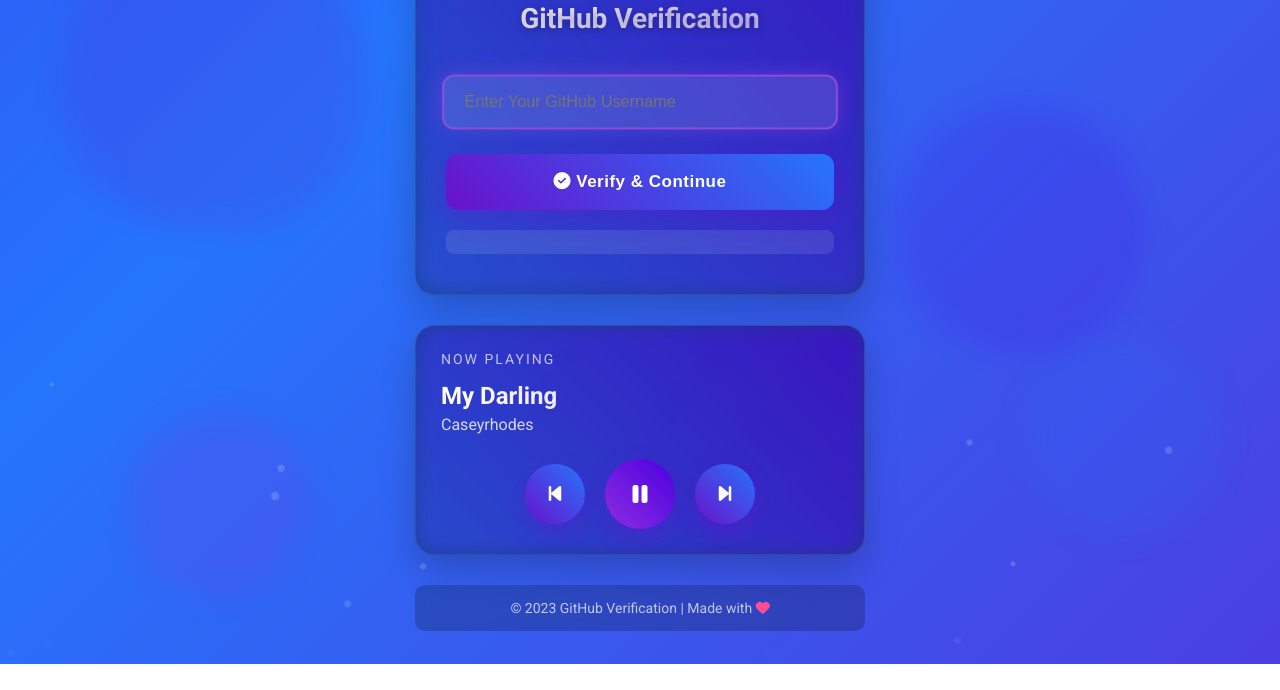
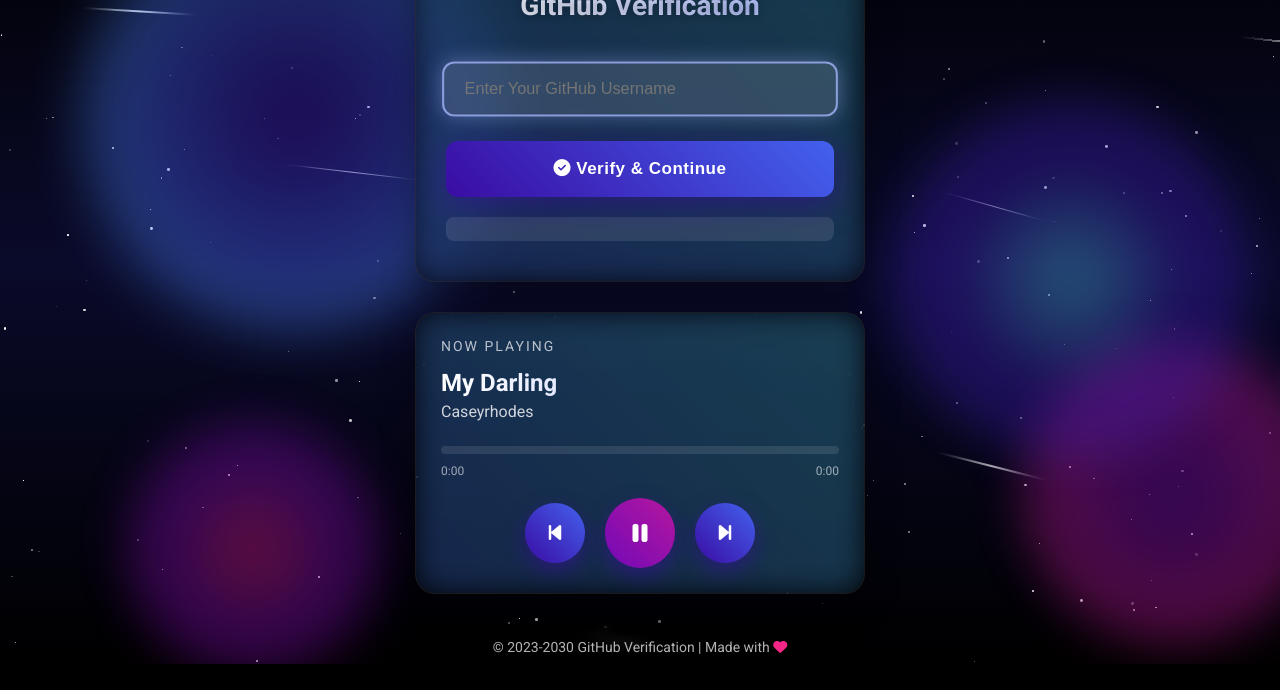
Before and after one commit to caseytech001/Verify, a plain HTML site: page index.html in a window 1280 px wide. Shown: the part 136-826 px from the top of the page. Before the commit the page ends 800 px from the top, so only its background shows below. Drawn offline with Linux system fonts and the light colour scheme.

Commit message:
ᴄᴀsᴇʏʀʜᴏᴅᴇs ᴛᴇᴄʜ

```diff
--- a/index.html
+++ b/index.html
@@ -2,7 +2,7 @@
 <html lang="en">
 <head>
   <meta charset="utf-8">
-  <title>GitHub Verification with Music Player</title>
+  <title>GitHub Verification with Space Music Player</title>
   <link rel="stylesheet" href="https://cdnjs.cloudflare.com/ajax/libs/font-awesome/6.4.0/css/all.min.css">
   <link href="https://fonts.googleapis.com/css2?family=Roboto:wght@400;500;700&display=swap" rel="stylesheet">
   <meta name="viewport" content="width=device-width, initial-scale=1">
@@ -21,75 +21,111 @@
       min-height: 100vh;
       font-family: 'Roboto', sans-serif;
       color: #fff;
-      background: linear-gradient(-45deg, #6a11cb, #2575fc, #4a00e0, #8e2de2);
-      background-size: 400% 400%;
-      animation: gradientAnimation 12s ease infinite;
+      background: #000;
       padding: 20px;
       position: relative;
       overflow-x: hidden;
     }
 
-    /* Animated background elements */
-    .bg-animation {
+    /* Space background with stars */
+    .space-background {
       position: fixed;
       top: 0;
       left: 0;
       width: 100%;
       height: 100%;
-      z-index: -1;
+      z-index: -2;
+      background: linear-gradient(to bottom, #000000, #0a0a2a, #000000);
       overflow: hidden;
     }
 
-    .bg-circle {
+    .stars {
+      position: absolute;
+      top: 0;
+      left: 0;
+      width: 100%;
+      height: 100%;
+      z-index: -1;
+    }
+
+    .star {
+      position: absolute;
+      background-color: white;
+      border-radius: 50%;
+      animation: twinkle linear infinite;
+    }
+
+    @keyframes twinkle {
+      0%, 100% { opacity: 0.2; }
+      50% { opacity: 1; }
+    }
+
+    /* Moving galaxies and nebulae */
+    .galaxy {
       position: absolute;
       border-radius: 50%;
-      opacity: 0.15;
-      animation: float 20s infinite ease-in-out;
-      filter: blur(15px);
+      filter: blur(25px);
+      opacity: 0.4;
+      animation: float 40s infinite ease-in-out;
     }
 
-    .circle-1 {
-      width: 300px;
-      height: 300px;
-      background: #6a11cb;
+    .galaxy-1 {
+      width: 400px;
+      height: 400px;
+      background: radial-gradient(circle, #3a0ca3, #4361ee, #4cc9f0);
       top: 10%;
       left: 5%;
       animation-delay: 0s;
-      animation-duration: 25s;
+      animation-duration: 35s;
     }
 
-    .circle-2 {
-      width: 200px;
-      height: 200px;
-      background: #2575fc;
+    .galaxy-2 {
+      width: 300px;
+      height: 300px;
+      background: radial-gradient(circle, #7209b7, #b5179e, #f72585);
       top: 60%;
       left: 80%;
-      animation-delay: 2s;
-      animation-duration: 20s;
+      animation-delay: 5s;
+      animation-duration: 40s;
     }
 
-    .circle-3 {
+    .galaxy-3 {
+      width: 350px;
+      height: 350px;
+      background: radial-gradient(circle, #4cc9f0, #3a0ca3, #4361ee);
+      top: 30%;
+      left: 70%;
+      animation-delay: 10s;
+      animation-duration: 45s;
+    }
+
+    .galaxy-4 {
       width: 250px;
       height: 250px;
-      background: #4a00e0;
-      top: 30%;
-      left: 70%;
-      animation-delay: 4s;
-      animation-duration: 30s;
+      background: radial-gradient(circle, #f72585, #7209b7, #b5179e);
+      top: 70%;
+      left: 10%;
+      animation-delay: 15s;
+      animation-duration: 50s;
     }
 
-    .circle-4 {
-      width: 180px;
-      height: 180px;
-      background: #8e2de2;
-      top: 70%;
-      left: 10%;
-      animation-delay: 1s;
-      animation-duration: 22s;
+    @keyframes float {
+      0%, 100% {
+        transform: translate(0, 0) rotate(0deg) scale(1);
+      }
+      25% {
+        transform: translate(50px, -40px) rotate(5deg) scale(1.1);
+      }
+      50% {
+        transform: translate(-30px, 60px) rotate(-5deg) scale(0.9);
+      }
+      75% {
+        transform: translate(-60px, -30px) rotate(3deg) scale(1.05);
+      }
     }
 
-    /* Moving particles */
-    .particles {
+    /* Moving particles as shooting stars */
+    .shooting-stars {
       position: fixed;
       top: 0;
       left: 0;
@@ -98,59 +134,41 @@
       z-index: -1;
     }
 
-    .particle {
+    .shooting-star {
       position: absolute;
-      background: rgba(255, 255, 255, 0.3);
+      background: linear-gradient(to right, rgba(255, 255, 255, 0) 0%, rgba(255, 255, 255, 1) 50%, rgba(255, 255, 255, 0) 100%);
       border-radius: 50%;
-      animation: particleMove 15s infinite linear;
+      animation: shoot linear infinite;
+      opacity: 0;
     }
 
-    @keyframes gradientAnimation {
+    @keyframes shoot {
       0% {
-        background-position: 0% 50%;
+        transform: translate(0, 0) rotate(0deg);
+        opacity: 0;
+        width: 0;
       }
-      50% {
-        background-position: 100% 50%;
+      1% {
+        opacity: 1;
+      }
+      10% {
+        width: 150px;
       }
       100% {
-        background-position: 0% 50%;
-      }
-    }
-
-    @keyframes float {
-      0%, 100% {
-        transform: translateY(0) scale(1);
-      }
-      50% {
-        transform: translateY(-40px) scale(1.05);
-      }
-    }
-
-    @keyframes particleMove {
-      0% {
-        transform: translateY(100vh) translateX(0) rotate(0deg);
+        transform: translate(500px, 500px) rotate(45deg);
         opacity: 0;
-      }
-      10% {
-        opacity: 0.6;
-      }
-      90% {
-        opacity: 0.4;
-      }
-      100% {
-        transform: translateY(-100px) translateX(100px) rotate(360deg);
-        opacity: 0;
+        width: 0;
       }
     }
 
     .container {
       text-align: center;
-      background: rgba(0, 0, 0, 0.4);
+      background: rgba(0, 0, 0, 0.6);
       padding: 40px 30px;
       max-width: 450px;
       width: 100%;
       border-radius: 20px;
-      box-shadow: 0 15px 35px rgba(0, 0, 0, 0.2);
+      box-shadow: 0 15px 35px rgba(0, 0, 0, 0.3);
       animation: containerSlide 0.8s ease-out;
       backdrop-filter: blur(12px);
       position: relative;
@@ -178,12 +196,24 @@
       right: -2px;
       bottom: -2px;
       z-index: -1;
-      background: linear-gradient(45deg, #6a11cb, #2575fc, #4a00e0, #8e2de2);
+      background: linear-gradient(45deg, #3a0ca3, #4361ee, #4cc9f0, #7209b7);
       background-size: 400% 400%;
       animation: gradientAnimation 8s infinite;
       border-radius: 22px;
-      filter: blur(10px);
-      opacity: 0.6;
+      filter: blur(15px);
+      opacity: 0.3;
+    }
+
+    @keyframes gradientAnimation {
+      0% {
+        background-position: 0% 50%;
+      }
+      50% {
+        background-position: 100% 50%;
+      }
+      100% {
+        background-position: 0% 50%;
+      }
     }
 
     h2 {
@@ -192,7 +222,7 @@
       font-size: 28px;
       font-weight: 700;
       text-shadow: 0 2px 8px rgba(0, 0, 0, 0.3);
-      background: linear-gradient(to right, #fff, #c0b0ff);
+      background: linear-gradient(to right, #fff, #a5b4fc);
       -webkit-background-clip: text;
       -webkit-text-fill-color: transparent;
     }
@@ -211,9 +241,9 @@
     }
 
     .input:focus {
-      border-color: rgba(157, 78, 221, 0.8);
+      border-color: rgba(165, 180, 252, 0.8);
       background: rgba(255, 255, 255, 0.12);
-      box-shadow: 0 0 20px rgba(157, 78, 221, 0.4);
+      box-shadow: 0 0 20px rgba(165, 180, 252, 0.4);
       transform: scale(1.02);
     }
 
@@ -227,11 +257,11 @@
       border-radius: 12px;
       cursor: pointer;
       margin-top: 25px;
-      background: linear-gradient(45deg, #6a11cb, #2575fc);
+      background: linear-gradient(45deg, #3a0ca3, #4361ee);
       transition: all 0.4s;
       position: relative;
       overflow: hidden;
-      box-shadow: 0 8px 30px rgba(106, 17, 203, 0.4);
+      box-shadow: 0 8px 30px rgba(58, 12, 163, 0.5);
       letter-spacing: 0.5px;
     }
 
@@ -251,14 +281,14 @@
     }
 
     .button:hover {
-      background: linear-gradient(45deg, #2575fc, #6a11cb);
+      background: linear-gradient(45deg, #4361ee, #3a0ca3);
       transform: translateY(-3px);
-      box-shadow: 0 12px 35px rgba(106, 17, 203, 0.6);
+      box-shadow: 0 12px 35px rgba(58, 12, 163, 0.7);
     }
 
     .button:active {
       transform: translateY(1px);
-      box-shadow: 0 4px 15px rgba(106, 17, 203, 0.4);
+      box-shadow: 0 4px 15px rgba(58, 12, 163, 0.4);
     }
 
     .button:disabled {
@@ -290,20 +320,20 @@
       font-weight: 600;
       color: white;
       border: none;
-      background: linear-gradient(45deg, #8e2de2, #4a00e0);
+      background: linear-gradient(45deg, #7209b7, #b5179e);
       border-radius: 10px;
       cursor: pointer;
       text-decoration: none;
       display: inline-block;
       margin-top: 15px;
       transition: all 0.3s;
-      box-shadow: 0 6px 20px rgba(142, 45, 226, 0.4);
+      box-shadow: 0 6px 20px rgba(114, 9, 183, 0.5);
     }
 
     .fork-button:hover {
       transform: translateY(-3px);
-      box-shadow: 0 8px 25px rgba(142, 45, 226, 0.6);
-      background: linear-gradient(45deg, #4a00e0, #8e2de2);
+      box-shadow: 0 8px 25px rgba(114, 9, 183, 0.7);
+      background: linear-gradient(45deg, #b5179e, #7209b7);
     }
 
     #statusMessage {
@@ -362,10 +392,10 @@
 
     /* Music Player Styles */
     .music-player {
-      background: rgba(0, 0, 0, 0.4);
+      background: rgba(0, 0, 0, 0.6);
       padding: 25px;
       border-radius: 20px;
-      box-shadow: 0 15px 35px rgba(0, 0, 0, 0.2);
+      box-shadow: 0 15px 35px rgba(0, 0, 0, 0.3);
       backdrop-filter: blur(12px);
       border: 1px solid rgba(255, 255, 255, 0.1);
       width: 100%;
@@ -383,12 +413,12 @@
       right: -2px;
       bottom: -2px;
       z-index: -1;
-      background: linear-gradient(45deg, #6a11cb, #2575fc, #4a00e0, #8e2de2);
+      background: linear-gradient(45deg, #3a0ca3, #4361ee, #4cc9f0, #7209b7);
       background-size: 400% 400%;
       animation: gradientAnimation 8s infinite;
       border-radius: 22px;
-      filter: blur(10px);
-      opacity: 0.6;
+      filter: blur(15px);
+      opacity: 0.3;
     }
 
     .now-playing {
@@ -403,7 +433,7 @@
       font-size: 24px;
       font-weight: 700;
       margin-bottom: 5px;
-      background: linear-gradient(to right, #fff, #c0b0ff);
+      background: linear-gradient(to right, #fff, #a5b4fc);
       -webkit-background-clip: text;
       -webkit-text-fill-color: transparent;
     }
@@ -427,7 +457,7 @@
       height: 60px;
       border-radius: 50%;
       border: none;
-      background: linear-gradient(45deg, #6a11cb, #2575fc);
+      background: linear-gradient(45deg, #3a0ca3, #4361ee);
       color: white;
       font-size: 20px;
       cursor: pointer;
@@ -435,12 +465,12 @@
       justify-content: center;
       align-items: center;
       transition: all 0.3s;
-      box-shadow: 0 8px 20px rgba(106, 17, 203, 0.4);
+      box-shadow: 0 8px 20px rgba(58, 12, 163, 0.5);
     }
 
     .control-btn:hover {
       transform: scale(1.1);
-      box-shadow: 0 10px 25px rgba(106, 17, 203, 0.6);
+      box-shadow: 0 10px 25px rgba(58, 12, 163, 0.7);
     }
 
     .control-btn:active {
@@ -451,7 +481,32 @@
       width: 70px;
       height: 70px;
       font-size: 24px;
-      background: linear-gradient(45deg, #8e2de2, #4a00e0);
+      background: linear-gradient(45deg, #7209b7, #b5179e);
+    }
+
+    .progress-container {
+      width: 100%;
+      height: 8px;
+      background: rgba(255, 255, 255, 0.1);
+      border-radius: 4px;
+      margin-top: 20px;
+      overflow: hidden;
+    }
+
+    .progress-bar {
+      height: 100%;
+      width: 0%;
+      background: linear-gradient(to right, #4361ee, #4cc9f0);
+      border-radius: 4px;
+      transition: width 0.1s linear;
+    }
+
+    .time-display {
+      display: flex;
+      justify-content: space-between;
+      margin-top: 10px;
+      font-size: 12px;
+      color: rgba(255, 255, 255, 0.6);
     }
 
     footer {
@@ -462,12 +517,12 @@
       width: 100%;
       max-width: 450px;
       border-radius: 10px;
-      background: rgba(0, 0, 0, 0.2);
+      background: rgba(0, 0, 0, 0.4);
       backdrop-filter: blur(5px);
     }
 
     footer a {
-      color: #c0b0ff;
+      color: #a5b4fc;
       text-decoration: none;
       transition: color 0.3s;
     }
@@ -480,16 +535,15 @@
 </head>
 
 <body>
-  <!-- Animated background elements -->
-  <div class="bg-animation">
-    <div class="bg-circle circle-1"></div>
-    <div class="bg-circle circle-2"></div>
-    <div class="bg-circle circle-3"></div>
-    <div class="bg-circle circle-4"></div>
+  <!-- Space background with stars -->
+  <div class="space-background">
+    <div class="stars" id="stars"></div>
+    <div class="galaxy galaxy-1"></div>
+    <div class="galaxy galaxy-2"></div>
+    <div class="galaxy galaxy-3"></div>
+    <div class="galaxy galaxy-4"></div>
+    <div class="shooting-stars" id="shooting-stars"></div>
   </div>
-
-  <!-- Moving particles -->
-  <div class="particles" id="particles"></div>
 
   <div class="container">
     <div class="logo">
@@ -517,6 +571,15 @@
     <div class="song-title" id="currentSong">My Darling</div>
     <div class="artist" id="currentArtist">Mercedes</div>
 
+    <div class="progress-container" id="progressContainer">
+      <div class="progress-bar" id="progressBar"></div>
+    </div>
+
+    <div class="time-display">
+      <span id="currentTime">0:00</span>
+      <span id="totalTime">0:00</span>
+    </div>
+
     <div class="controls">
       <button class="control-btn" id="prevBtn">
         <i class="fas fa-step-backward"></i>
@@ -528,37 +591,67 @@
         <i class="fas fa-step-forward"></i>
       </button>
     </div>
+
+    <audio id="audioPlayer"></audio>
   </div>
 
   <footer>
-    <p>© 2023 GitHub Verification | Made with <i class="fas fa-heart" style="color:#ff4d94"></i></p>
+    <p>© 2023-2030 GitHub Verification | Made with <i class="fas fa-heart" style="color:#f72585"></i></p>
   </footer>
 
   <script>
     const repoName = "CASEYRHODES-XMD";
 
-    // Create moving particles
-    function createParticles() {
-      const particlesContainer = document.getElementById('particles');
-      const particleCount = 40;
+    // Create stars for the background
+    function createStars() {
+      const starsContainer = document.getElementById('stars');
+      const starCount = 200;
 
-      for (let i = 0; i < particleCount; i++) {
-        const particle = document.createElement('div');
-        particle.classList.add('particle');
+      for (let i = 0; i < starCount; i++) {
+        const star = document.createElement('div');
+        star.classList.add('star');
 
         // Random properties
-        const size = Math.random() * 6 + 2;
+        const size = Math.random() * 3;
         const posX = Math.random() * 100;
-        const delay = Math.random() * 15;
-        const duration = Math.random() * 10 + 15;
+        const posY = Math.random() * 100;
+        const duration = Math.random() * 5 + 5;
+        const delay = Math.random() * 5;
 
-        particle.style.width = `${size}px`;
-        particle.style.height = `${size}px`;
-        particle.style.left = `${posX}vw`;
-        particle.style.animationDelay = `${delay}s`;
-        particle.style.animationDuration = `${duration}s`;
+        star.style.width = `${size}px`;
+        star.style.height = `${size}px`;
+        star.style.left = `${posX}vw`;
+        star.style.top = `${posY}vh`;
+        star.style.animationDuration = `${duration}s`;
+        star.style.animationDelay = `${delay}s`;
 
-        particlesContainer.appendChild(particle);
+        starsContainer.appendChild(star);
+      }
+    }
+
+    // Create shooting stars
+    function createShootingStars() {
+      const shootingStarsContainer = document.getElementById('shooting-stars');
+      const shootingStarCount = 15;
+
+      for (let i = 0; i < shootingStarCount; i++) {
+        const shootingStar = document.createElement('div');
+        shootingStar.classList.add('shooting-star');
+
+        // Random properties
+        const posX = Math.random() * 100;
+        const posY = Math.random() * 100;
+        const duration = Math.random() * 5 + 10;
+        const delay = Math.random() * 20;
+        const height = Math.random() * 2 + 1;
+
+        shootingStar.style.left = `${posX}vw`;
+        shootingStar.style.top = `${posY}vh`;
+        shootingStar.style.height = `${height}px`;
+        shootingStar.style.animationDuration = `${duration}s`;
+        shootingStar.style.animationDelay = `${delay}s`;
+
+        shootingStarsContainer.appendChild(shootingStar);
       }
     }
 
@@ -636,47 +729,117 @@
 
     // Music Player Functionality
     const musicTracks = [
-      { title: "My Darling", artist: "Caseyrhodes" },
-      { title: "Midnight Sky", artist: "Aurora" },
-      { title: "Electric Dreams", artist: "Neon Wave" },
-      { title: "Starlight", artist: "Cosmic Harmony" },
-      { title: "Ocean Breeze", artist: "Summer Vibes" }
+      {
+        title: "My Darling",
+        artist: "Caseyrhodes",
+        url: "https://cdn.pixabay.com/download/audio/2022/01/20/audio_d167c8fa18.mp3?filename=electronic-future-beats-117997.mp3"
+      },
+      {
+        title: "Space Dreams",
+        artist: "Cosmic Waves",
+        url: "https://cdn.pixabay.com/download/audio/2022/03/15/audio_5e4fe67f0f.mp3?filename=chill-abstract-intention-12099.mp3"
+      },
+      {
+        title: "Stellar Journey",
+        artist: "Nebula",
+        url: "https://cdn.pixabay.com/download/audio/2021/10/25/audio_172d7c6e7c.mp3?filename=ambient-piano-amp-strings-1-10711.mp3"
+      },
+      {
+        title: "Moonlight Sonata",
+        artist: "Beethoven",
+        url: "https://cdn.pixabay.com/download/audio/2022/05/27/audio_5b738edc7d.mp3?filename=piano-moment-9835.mp3"
+      },
+      {
+        title: "Galaxy Pulse",
+        artist: "Interstellar",
+        url: "https://cdn.pixabay.com/download/audio/2022/10/25/audio_333cbfc9a6.mp3?filename=deep-ambient-music-114354.mp3"
+      }
     ];
 
     let currentTrackIndex = 0;
-    let isPlaying = true; // Start with music "playing"
+    let isPlaying = false;
+    let audio = document.getElementById('audioPlayer');
+    let progressBar = document.getElementById('progressBar');
+    let currentTimeEl = document.getElementById('currentTime');
+    let totalTimeEl = document.getElementById('totalTime');
 
     function updateTrackInfo() {
       document.getElementById('currentSong').textContent = musicTracks[currentTrackIndex].title;
       document.getElementById('currentArtist').textContent = musicTracks[currentTrackIndex].artist;
+
+      // Set the audio source
+      audio.src = musicTracks[currentTrackIndex].url;
+
+      // When metadata is loaded, update total time
+      audio.addEventListener('loadedmetadata', function() {
+        const totalMinutes = Math.floor(audio.duration / 60);
+        const totalSeconds = Math.floor(audio.duration % 60);
+        totalTimeEl.textContent = `${totalMinutes}:${totalSeconds < 10 ? '0' : ''}${totalSeconds}`;
+      });
+    }
+
+    function togglePlayPause() {
+      if (isPlaying) {
+        pauseAudio();
+      } else {
+        playAudio();
+      }
+    }
+
+    function playAudio() {
+      audio.play();
+      isPlaying = true;
+      const icon = document.getElementById('playPauseIcon');
+      icon.classList.remove('fa-play');
+      icon.classList.add('fa-pause');
+    }
+
+    function pauseAudio() {
+      audio.pause();
+      isPlaying = false;
+      const icon = document.getElementById('playPauseIcon');
+      icon.classList.remove('fa-pause');
+      icon.classList.add('fa-play');
     }
 
     function playNextTrack() {
       currentTrackIndex = (currentTrackIndex + 1) % musicTracks.length;
       updateTrackInfo();
+      if (isPlaying) {
+        playAudio();
+      }
     }
 
     function playPrevTrack() {
       currentTrackIndex = (currentTrackIndex - 1 + musicTracks.length) % musicTracks.length;
       updateTrackInfo();
+      if (isPlaying) {
+        playAudio();
+      }
     }
 
-    function togglePlayPause() {
-      isPlaying = !isPlaying;
-      const icon = document.getElementById('playPauseIcon');
+    function updateProgress() {
+      const { currentTime, duration } = audio;
+      const progressPercent = (currentTime / duration) * 100;
+      progressBar.style.width = `${progressPercent}%`;
 
-      if (isPlaying) {
-        icon.classList.remove('fa-play');
-        icon.classList.add('fa-pause');
-      } else {
-        icon.classList.remove('fa-pause');
-        icon.classList.add('fa-play');
-      }
+      // Update current time display
+      const currentMinutes = Math.floor(currentTime / 60);
+      const currentSeconds = Math.floor(currentTime % 60);
+      currentTimeEl.textContent = `${currentMinutes}:${currentSeconds < 10 ? '0' : ''}${currentSeconds}`;
+    }
+
+    function setProgress(e) {
+      const width = this.clientWidth;
+      const clickX = e.offsetX;
+      const duration = audio.duration;
+      audio.currentTime = (clickX / width) * duration;
     }
 
     // Initialize the page
     window.onload = function() {
-      createParticles();
+      createStars();
+      createShootingStars();
       document.getElementById("githubUsername").focus();
 
       // Set up music player event listeners
@@ -684,6 +847,13 @@
       document.getElementById('nextBtn').addEventListener('click', playNextTrack);
       document.getElementById('prevBtn').addEventListener('click', playPrevTrack);
 
+      // Progress bar
+      audio.addEventListener('timeupdate', updateProgress);
+      document.getElementById('progressContainer').addEventListener('click', setProgress);
+
+      // When audio ends, play next track
+      audio.addEventListener('ended', playNextTrack);
+
       // Initialize track info
       updateTrackInfo();
     };
```
